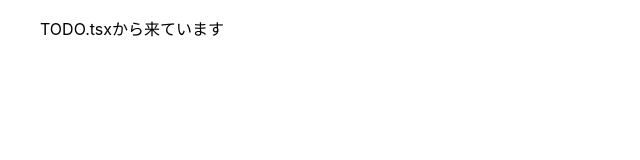
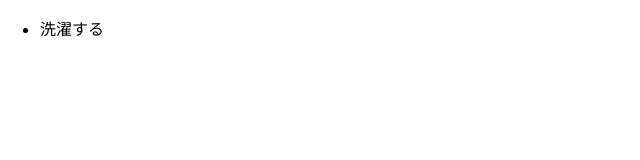
Before and after one commit to keketon/todo-ts, a React (Create React App) app: page / in a window 1280 px wide. Shown: the top 160 px of the page, without its empty margins (0-640 px from the left). Built offline with nearby package versions, Linux system fonts and the light colour scheme.

Commit message:
[add] Todoの中身を描画する

```diff
--- a/src/components/Todo.tsx
+++ b/src/components/Todo.tsx
@@ -5,7 +5,13 @@ interface TodoProps{
 };
 
 const Todo: React.FC<TodoProps> = props => {
-    return <ul>TODO.tsxから来ています</ul>
+    return (
+    <ul>
+        {props.items.map(list => (
+        <li key={list.id}>{list.text}</li>
+        ))}
+    </ul>
+    )
 }
 
 export default Todo;
```
